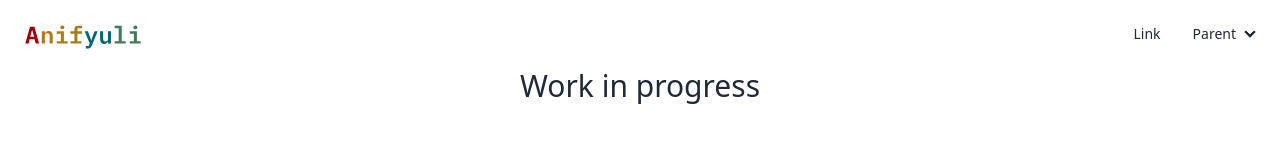
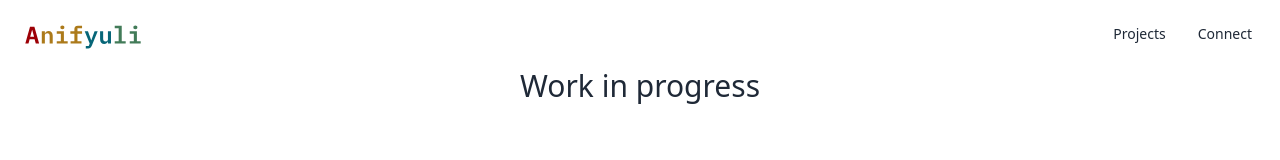
Before and after one commit to Anifyuli/Anifyuli.github.io, a Vue app: page / in a window 1280 px wide. Shown: the top 160 px of the page. Built offline with nearby package versions, Linux system fonts and the light colour scheme.

Commit message:
upd: refine navbar items

```diff
--- a/src/components/Navbar.vue
+++ b/src/components/Navbar.vue
@@ -9,16 +9,8 @@
     </div>
     <div class="flex-none">
       <ul class="menu menu-horizontal px-1">
-        <li><a>Link</a></li>
-        <li>
-          <details>
-            <summary>Parent</summary>
-            <ul class="bg-base-100 rounded-t-none p-2">
-              <li><a>Link 1</a></li>
-              <li><a>Link 2</a></li>
-            </ul>
-          </details>
-        </li>
+        <li><a href="">Projects</a></li>
+        <li><a href="">Connect</a></li>
       </ul>
     </div>
   </div>
```
